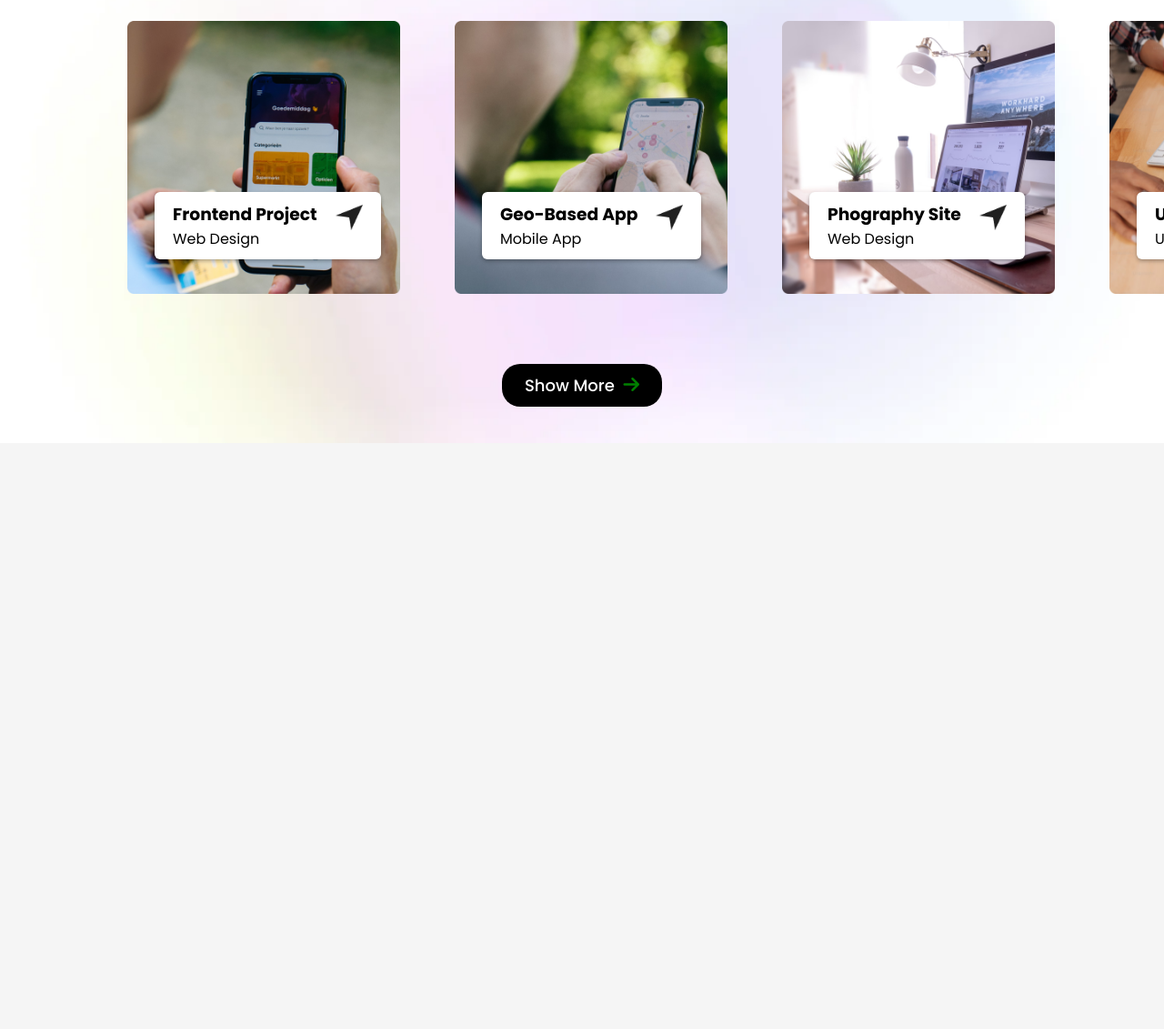
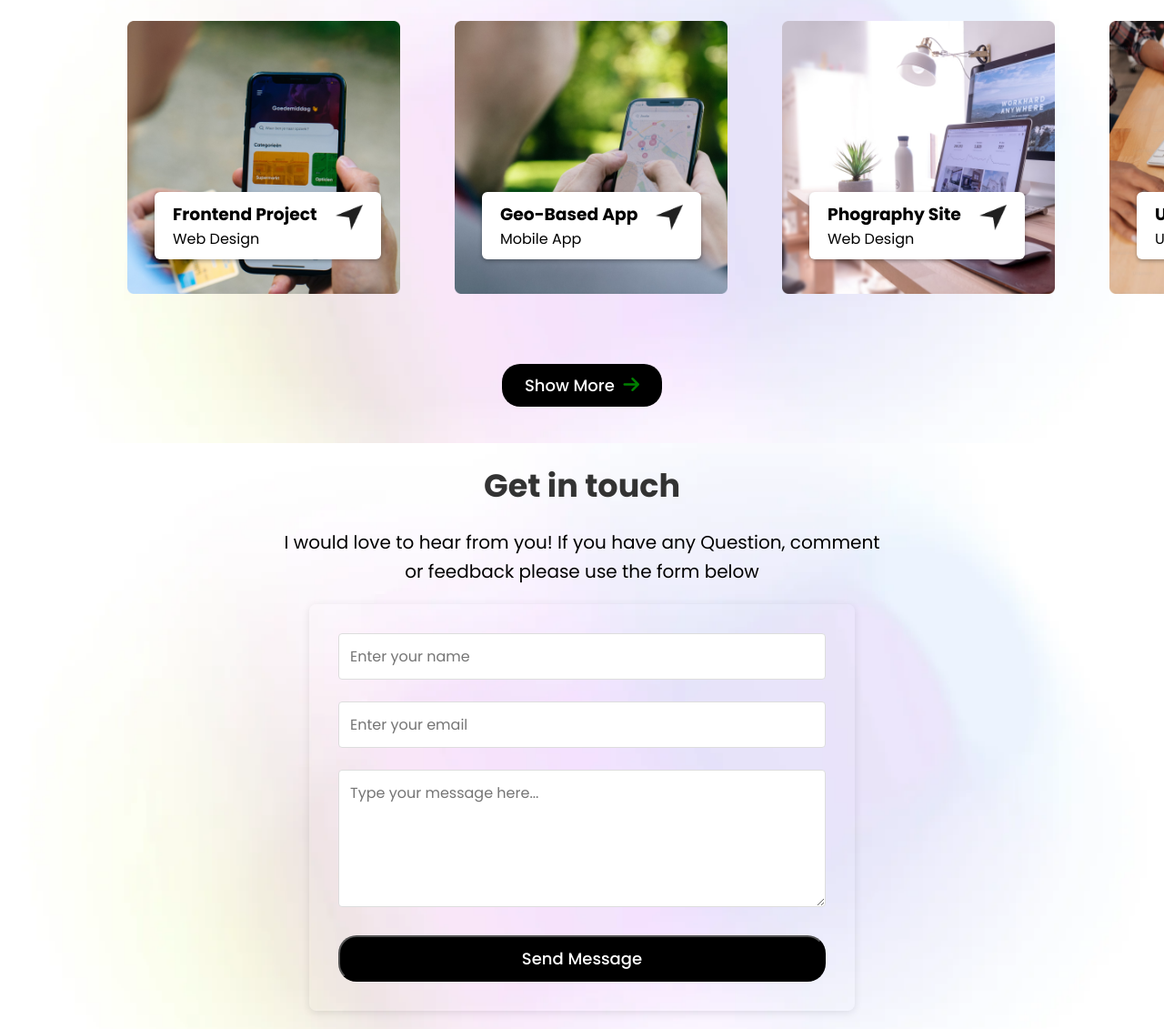
Before and after one commit to Joshua-3-byte/my-portfolio, a plain HTML site: page index.html in a window 1280 px wide. Shown: the part 2277-3408 px from the top of the page at 91% size. Before the commit the page ends 2764 px from the top, so only its background shows below. Drawn offline with Linux system fonts and the light colour scheme.

Commit message:
add contact section

```diff
--- a/index.html
+++ b/index.html
@@ -240,5 +240,37 @@
 			<a href="">Show More <i class="fas fa-arrow-right"></i></a>
 		</div>
 	</section>
+
+    	<section class="contact" id="contact">
+		<div class="contact-top">
+				<h1>Get in touch</h1>
+				<p>I would love to hear from you! If you have any
+					Question, comment <br>or feedback please use the form below</p>
+		</div>
+
+		<div class="contact-bottom">
+
+			<form class="contact-form">
+				<div class="form-group">
+				  <input type="text" id="name" name="name" placeholder="Enter your name" required>
+				</div>
+
+				<div class="form-group">
+				  <input type="email" id="email" name="email" placeholder="Enter your email" required>
+				</div>
+
+				<div class="form-group">
+				  <textarea id="message" name="message" rows="5" placeholder="Type your message here..." required></textarea>
+				</div>
+
+				<button type="submit">Send Message</button>
+			  </form>
+
+
+
+
+		</div>
+
+</section>
 </body>
 </html>
--- a/styles.css
+++ b/styles.css
@@ -604,3 +604,88 @@ box-shadow: 0px 10px 15px rgba(0, 0, 0, 0.4);
     margin-left: 5px;
     font-size: 20px;
 }
+
+.contact{
+   background: url(IMAGES/header-bg-color.png);
+    background-position: center;
+    background-size: cover;
+     /* padding: 0 120px; */
+     padding: 0 5%;
+      padding-bottom: 20px;
+
+  }
+
+  .contact-top{
+
+      text-align: center;
+  }
+
+  .contact-top h1{
+    padding: 20px 0;
+
+    font-size: 35px;
+}
+
+.contact-top p{
+    font-size: 20px;
+    line-height: 1.6;
+    color: black;
+    padding-bottom: 20px;
+}
+
+.contact-form {
+    width: 100%;
+
+    padding: 2rem;
+
+    border-radius: 8px;
+    box-shadow: 0 2px 10px rgba(0, 0, 0, 0.1);
+   /* margin-left: 400px;*/
+    margin: 0 auto;
+    max-width: 600px;
+  }
+
+
+  .form-group {
+    margin-bottom: 1.5rem;
+  }
+
+
+  .contact-form input[type="text"],
+  .contact-form input[type="email"],
+  .contact-form textarea {
+    width: 100%;
+    padding: 12px;
+    border: 1px solid #ddd;
+    border-radius: 4px;
+    font-size: 16px;
+
+  }
+
+  .contact-form textarea {
+    min-height: 150px;
+    resize: vertical;
+  }
+
+
+  .contact-form button {
+    width: 100%;
+    padding: 12px;
+    text-decoration: none;
+    color: white;
+    font-size: 18px;
+    font-weight: 500;
+    text-align: center;
+    display: inline-block;
+    padding: 10px 25px;
+    background: black;
+    border-radius: 20px;
+
+    transition: all 0.3s ease;
+
+  }
+
+  .contact-form button:hover {
+    background: #3a5bd9;
+    color: black;
+  }
```
